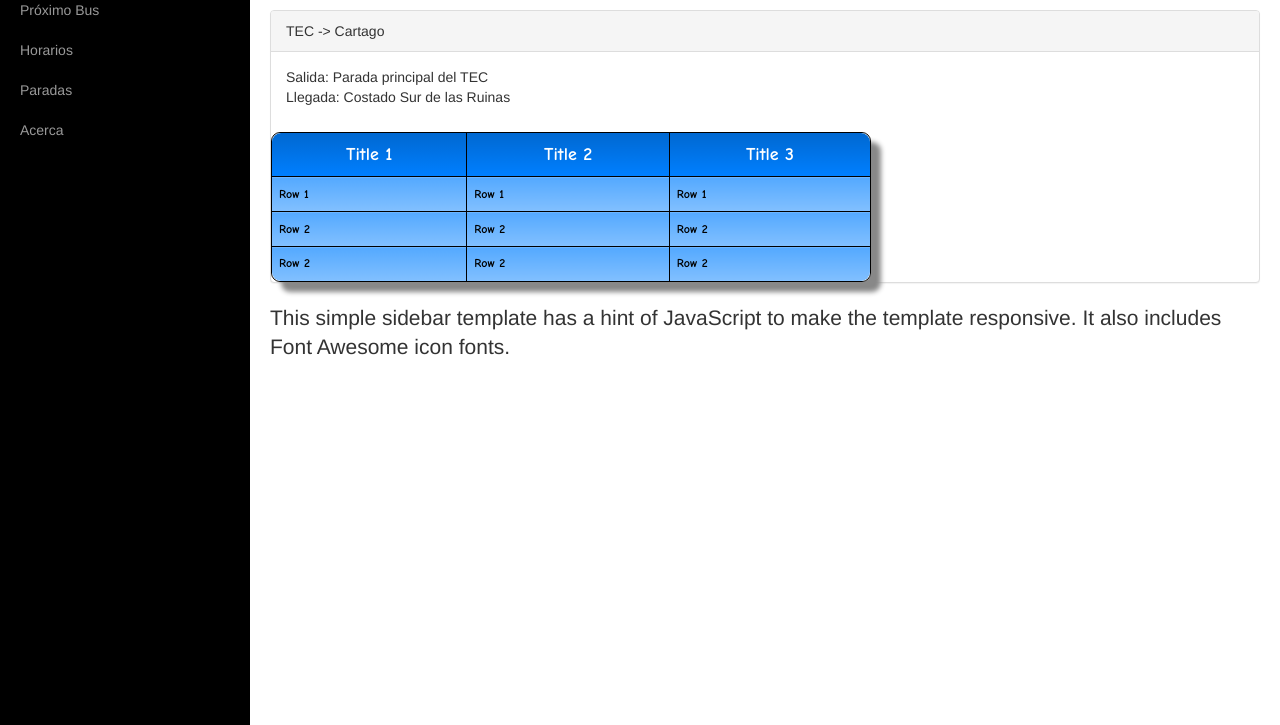
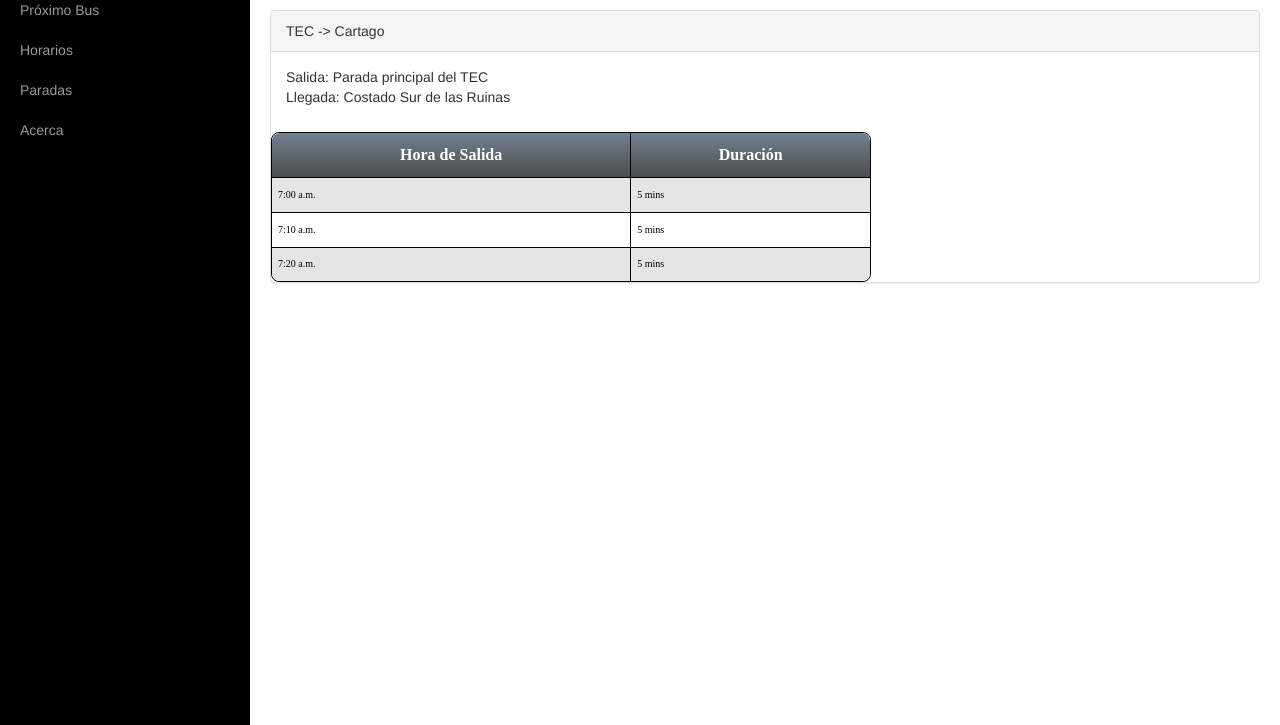
Before and after one commit to Drianos/buses-web, a plain HTML site: page index.html in a window 1280 px wide. Both pictures are taken after a click on the link "Horarios". Shown: the part 75-800 px from the top of the page. Drawn offline with Linux system fonts and the light colour scheme.

Commit message:
modification to tables of horarios.html

```diff
--- a/css/estilos.css
+++ b/css/estilos.css
@@ -1,83 +1,94 @@
-.CSS_Table_Example {
+.tablas-horarios {
 	margin:0px;padding:0px;
 	width:100%;
-	box-shadow: 10px 10px 5px #888888;
 	border:1px solid #000000;
-	-moz-border-radius-bottomleft:9px;
-	-webkit-border-bottom-left-radius:9px;
-	border-bottom-left-radius:9px;
-	-moz-border-radius-bottomright:9px;
-	-webkit-border-bottom-right-radius:9px;
-	border-bottom-right-radius:9px;
-	-moz-border-radius-topright:9px;
-	-webkit-border-top-right-radius:9px;
-	border-top-right-radius:9px;
-	-moz-border-radius-topleft:9px;
-	-webkit-border-top-left-radius:9px;
-	border-top-left-radius:9px;
-}.CSS_Table_Example table{
+
+	-moz-border-radius-bottomleft:8px;
+	-webkit-border-bottom-left-radius:8px;
+	border-bottom-left-radius:8px;
+
+	-moz-border-radius-bottomright:8px;
+	-webkit-border-bottom-right-radius:8px;
+	border-bottom-right-radius:8px;
+
+	-moz-border-radius-topright:8px;
+	-webkit-border-top-right-radius:8px;
+	border-top-right-radius:8px;
+
+	-moz-border-radius-topleft:8px;
+	-webkit-border-top-left-radius:8px;
+	border-top-left-radius:8px;
+}.tablas-horarios table{
+    border-collapse: collapse;
+        border-spacing: 0;
 	width:100%;
 	height:100%;
 	margin:0px;padding:0px;
-}.CSS_Table_Example tr:last-child td:last-child {
-	-moz-border-radius-bottomright:9px;
-	-webkit-border-bottom-right-radius:9px;
-	border-bottom-right-radius:9px;
-}.CSS_Table_Example table tr:first-child td:first-child {
-	-moz-border-radius-topleft:9px;
-	-webkit-border-top-left-radius:9px;
-	border-top-left-radius:9px;
-}.CSS_Table_Example table tr:first-child td:last-child {
-	-moz-border-radius-topright:9px;
-	-webkit-border-top-right-radius:9px;
-	border-top-right-radius:9px;
-}.CSS_Table_Example tr:last-child td:first-child{
-	-moz-border-radius-bottomleft:9px;
-	-webkit-border-bottom-left-radius:9px;
-	border-bottom-left-radius:9px;
-}.CSS_Table_Example tr:hover td{
-	background-color:#82c0ff;
-	background:-o-linear-gradient(bottom, #82c0ff 5%, #56aaff 100%);	background:-webkit-gradient(linear, left top, left bottom, color-stop(0.05, #82c0ff), color-stop(1, #56aaff) );
-	background:-moz-linear-gradient( center top, #82c0ff 5%, #56aaff 100% );
-	filter:progid:DXImageTransform.Microsoft.gradient(startColorstr="#82c0ff", endColorstr="#56aaff");	background: -o-linear-gradient(top,#82c0ff,56aaff);
-}.CSS_Table_Example tr:first-child td{
-	background:-o-linear-gradient(bottom, #0069d3 5%, #007fff 100%);	background:-webkit-gradient( linear, left top, left bottom, color-stop(0.05, #0069d3), color-stop(1, #007fff) );
-	background:-moz-linear-gradient( center top, #0069d3 5%, #007fff 100% );
-	filter:progid:DXImageTransform.Microsoft.gradient(startColorstr="#0069d3", endColorstr="#007fff");	background: -o-linear-gradient(top,#0069d3,007fff);
-	background-color:#0069d3;
+}.tablas-horarios tr:last-child td:last-child {
+	-moz-border-radius-bottomright:8px;
+	-webkit-border-bottom-right-radius:8px;
+	border-bottom-right-radius:8px;
+}
+.tablas-horarios table tr:first-child td:first-child {
+	-moz-border-radius-topleft:8px;
+	-webkit-border-top-left-radius:8px;
+	border-top-left-radius:8px;
+}
+.tablas-horarios table tr:first-child td:last-child {
+	-moz-border-radius-topright:8px;
+	-webkit-border-top-right-radius:8px;
+	border-top-right-radius:8px;
+}.tablas-horarios tr:last-child td:first-child{
+	-moz-border-radius-bottomleft:8px;
+	-webkit-border-bottom-left-radius:8px;
+	border-bottom-left-radius:8px;
+}.tablas-horarios tr:hover td{
+
+}
+.tablas-horarios tr:nth-child(odd){ background-color:#ffffff; }
+.tablas-horarios tr:nth-child(even)    { background-color:#e5e5e5; }.tablas-horarios td{
+	vertical-align:middle;
+
+
+	border:1px solid #000000;
+	border-width:0px 1px 1px 0px;
+	text-align:left;
+	padding:6px;
+	font-size:10px;
+	font-family:Times New Roman;
+	font-weight:normal;
+	color:#000000;
+}.tablas-horarios tr:last-child td{
+	border-width:0px 1px 0px 0px;
+}.tablas-horarios tr td:last-child{
+	border-width:0px 0px 1px 0px;
+}.tablas-horarios tr:last-child td:last-child{
+	border-width:0px 0px 0px 0px;
+}
+.tablas-horarios tr:first-child td{
+		background:-o-linear-gradient(bottom, #6f7f8e 5%, #4c4c4c 100%);	background:-webkit-gradient( linear, left top, left bottom, color-stop(0.05, #6f7f8e), color-stop(1, #4c4c4c) );
+	background:-moz-linear-gradient( center top, #6f7f8e 5%, #4c4c4c 100% );
+	filter:progid:DXImageTransform.Microsoft.gradient(startColorstr="#6f7f8e", endColorstr="#4c4c4c");	background: -o-linear-gradient(top,#6f7f8e,4c4c4c);
+
+	background-color:#6f7f8e;
 	border:0px solid #000000;
 	text-align:center;
 	border-width:0px 0px 1px 1px;
-	font-size:18px;
-	font-family:Comic Sans MS;
+	font-size:16px;
+	font-family:Times New Roman;
 	font-weight:bold;
 	color:#ffffff;
-}.CSSTableGenerator tr:first-child:hover td{
-	background:-o-linear-gradient(bottom, #0069d3 5%, #007fff 100%);	background:-webkit-gradient( linear, left top, left bottom, color-stop(0.05, #0069d3), color-stop(1, #007fff) );
-	background:-moz-linear-gradient( center top, #0069d3 5%, #007fff 100% );
-	filter:progid:DXImageTransform.Microsoft.gradient(startColorstr="#0069d3", endColorstr="#007fff");	background: -o-linear-gradient(top,#0069d3,007fff);
-	background-color:#0069d3;
-}.CSS_Table_Example tr:first-child td:first-child{
+}
+.tablas-horarios tr:first-child:hover td{
+	background:-o-linear-gradient(bottom, #6f7f8e 5%, #4c4c4c 100%);	background:-webkit-gradient( linear, left top, left bottom, color-stop(0.05, #6f7f8e), color-stop(1, #4c4c4c) );
+	background:-moz-linear-gradient( center top, #6f7f8e 5%, #4c4c4c 100% );
+	filter:progid:DXImageTransform.Microsoft.gradient(startColorstr="#6f7f8e", endColorstr="#4c4c4c");	background: -o-linear-gradient(top,#6f7f8e,4c4c4c);
+
+	background-color:#6f7f8e;
+}
+.tablas-horarios tr:first-child td:first-child{
 	border-width:0px 0px 1px 0px;
-}.CSS_Table_Example tr:first-child td:last-child{
+}
+.tablas-horarios tr:first-child td:last-child{
 	border-width:0px 0px 1px 1px;
-}.CSS_Table_Example td{
-	background:-o-linear-gradient(bottom, #56aaff 5%, #82c0ff 100%);	background:-webkit-gradient( linear, left top, left bottom, color-stop(0.05, #56aaff), color-stop(1, #82c0ff) );
-	background:-moz-linear-gradient( center top, #56aaff 5%, #82c0ff 100% );
-	filter:progid:DXImageTransform.Microsoft.gradient(startColorstr="#56aaff", endColorstr="#82c0ff");	background: -o-linear-gradient(top,#56aaff,82c0ff);
-	background-color:#56aaff;
-	border:1px solid #000000;
-	border-width:0px 1px 1px 0px;
-	text-align:left;
-	padding:7px;
-	font-size:12px;
-	font-family:Comic Sans MS;
-	font-weight:bold;
-	color:#000000;
-}.CSS_Table_Example tr:last-child td{
-	border-width:0px 1px 0px 0px;
-}.CSS_Table_Example tr td:last-child{
-	border-width:0px 0px 1px 0px;
-}.CSS_Table_Example tr:last-child td:last-child{
-	border-width:0px 0px 0px 0px;
 }
--- a/horarios.html
+++ b/horarios.html
@@ -17,56 +17,43 @@
                     </div>
 
                     <!-- Table -->
-                    <div class="CSS_Table_Example" style="width:600px;height:150px;">
+                    <div class="tablas-horarios" style="width:600px;height:150px;">
                       <table >
                         <tr>
                           <td>
-            Title 1
+                            Hora de Salida
                           </td>
                           <td >
-            Title 2
-          </td>
-          <td>
-            Title 3
+                            Duración
                           </td>
                         </tr>
                         <tr>
                           <td >
-            Row 1
+                            7:00 a.m.
                           </td>
                           <td>
-            Row 1
-          </td>
-          <td>
-            Row 1
+                            5 mins
                           </td>
                         </tr>
                         <tr>
                           <td >
-            Row 2
+                            7:10 a.m.
                           </td>
                           <td>
-            Row 2
-          </td>
-          <td>
-            Row 2
+                            5 mins
                           </td>
                         </tr>
                         <tr>
                           <td >
-            Row 2
+                            7:20 a.m.
                           </td>
                           <td>
-            Row 2
-          </td>
-          <td>
-            Row 2
+                            5 mins
                           </td>
                         </tr>
                       </table>
                   </div>
                 </div>
-              <p class="lead">This simple sidebar template has a hint of JavaScript to make the template responsive. It also includes Font Awesome icon fonts.</p>
             </div>
           </div>
         </div>
```
Lines whose indentation alone changed are shown as unchanged.
